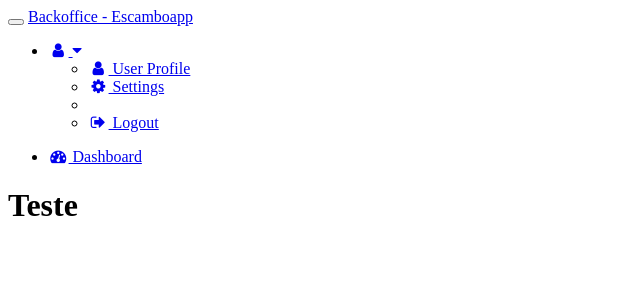
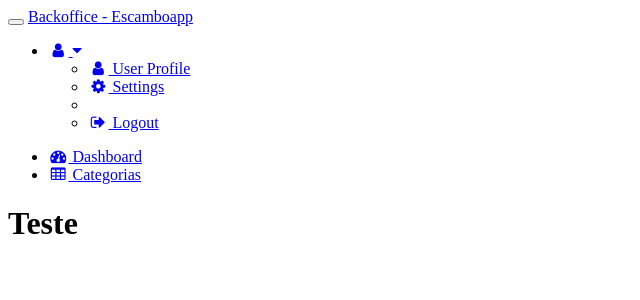
Before and after one commit to HugoRLA/escamboapp, a Rails app: page /backoffice in a window 1280 px wide. Shown: the top 300 px of the page, without its empty margins (0-640 px from the left). Run offline with Rails 7, Linux system fonts and the light colour scheme; the visitor is signed in with stand-in values (Sample User, id 1); parts of the project's set-up code (start-up, migrations or seed data) failed here and were passed over; some libraries are stand-ins or nearby versions.

Commit message:
Add Backoffice/Categories layout Add controller Backoffce to be a parent for the controller under backoffice
Signed-off-by: Hugo Araujo <hugoricardola@gmail.com>

```diff
--- a/app/controllers/backoffice/dashboard_controller.rb
+++ b/app/controllers/backoffice/dashboard_controller.rb
@@ -1,8 +1,4 @@
-class Backoffice::DashboardController < ApplicationController
-
-  before_action :authenticate_admin!
-
-  layout "backoffice"
+class Backoffice::DashboardController < BackofficeController
 
   def index
   end
--- a/app/views/layouts/backoffice_shared/_navigation.html.erb
+++ b/app/views/layouts/backoffice_shared/_navigation.html.erb
@@ -40,7 +40,14 @@
     <div class="sidebar-nav navbar-collapse">
       <ul class="nav" id="side-menu">
         <li>
-          <a href="index.html"><i class="fa fa-dashboard fa-fw"></i> Dashboard</a>
+          <%=  link_to(backoffice_path) do%>
+            <i class="fa fa-dashboard fa-fw"></i> Dashboard</a>
+          <% end %>
+        </li>
+        <li>
+          <%= link_to(backoffice_categories_index_path) do %>
+            <i class="fa fa-table fa-fw"></i> Categorias</a>
+          <% end  %>
         </li>
       </ul>
     </div>
--- a/config/routes.rb
+++ b/config/routes.rb
@@ -1,4 +1,8 @@
 Rails.application.routes.draw do
+  namespace :backoffice do
+  get 'categories/index'
+  end
+
   namespace :site do
   get 'home' => 'home#index'
   end
```
Also changed, not shown: app/controllers/backoffice_controller.rb (added, +7 -0 lines).
